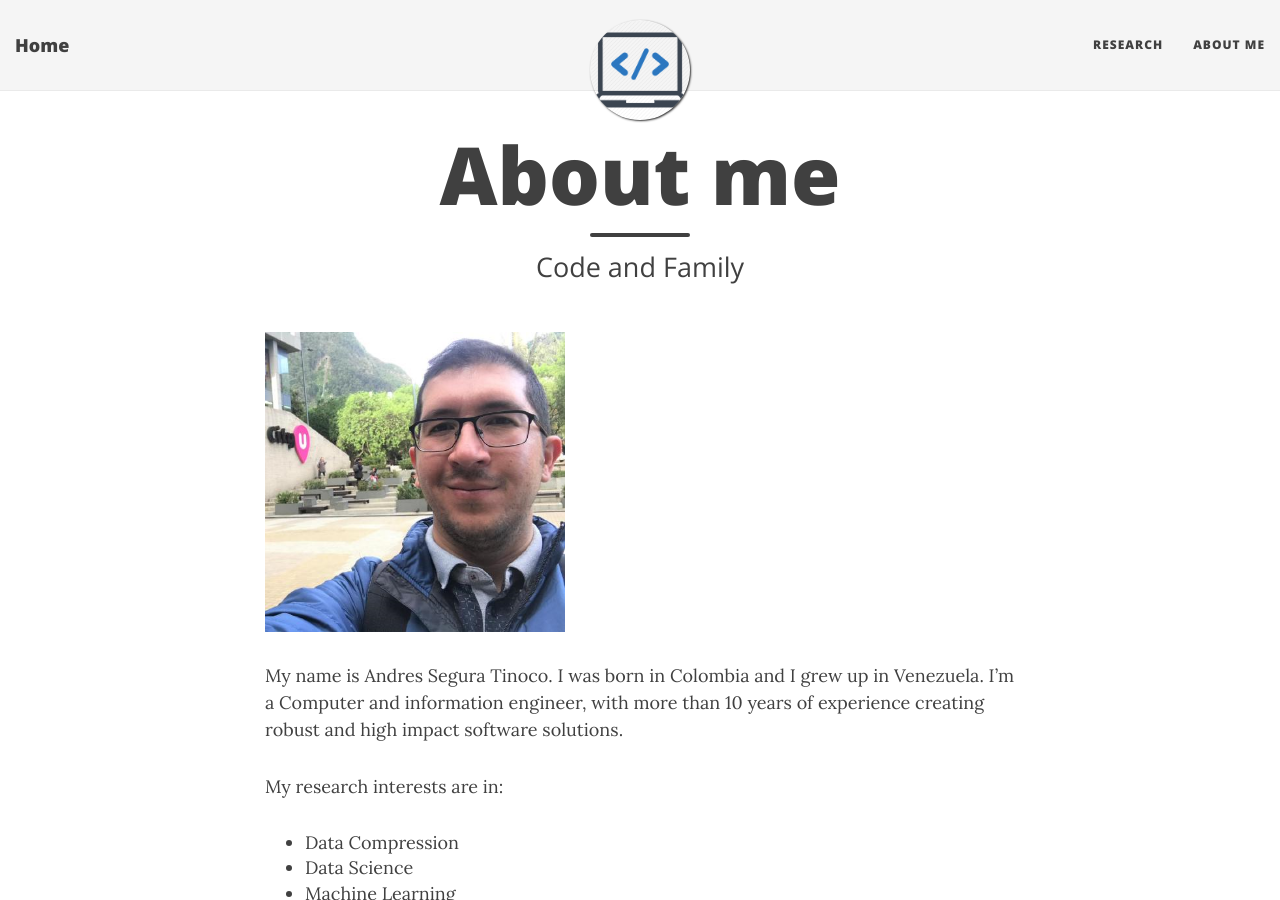
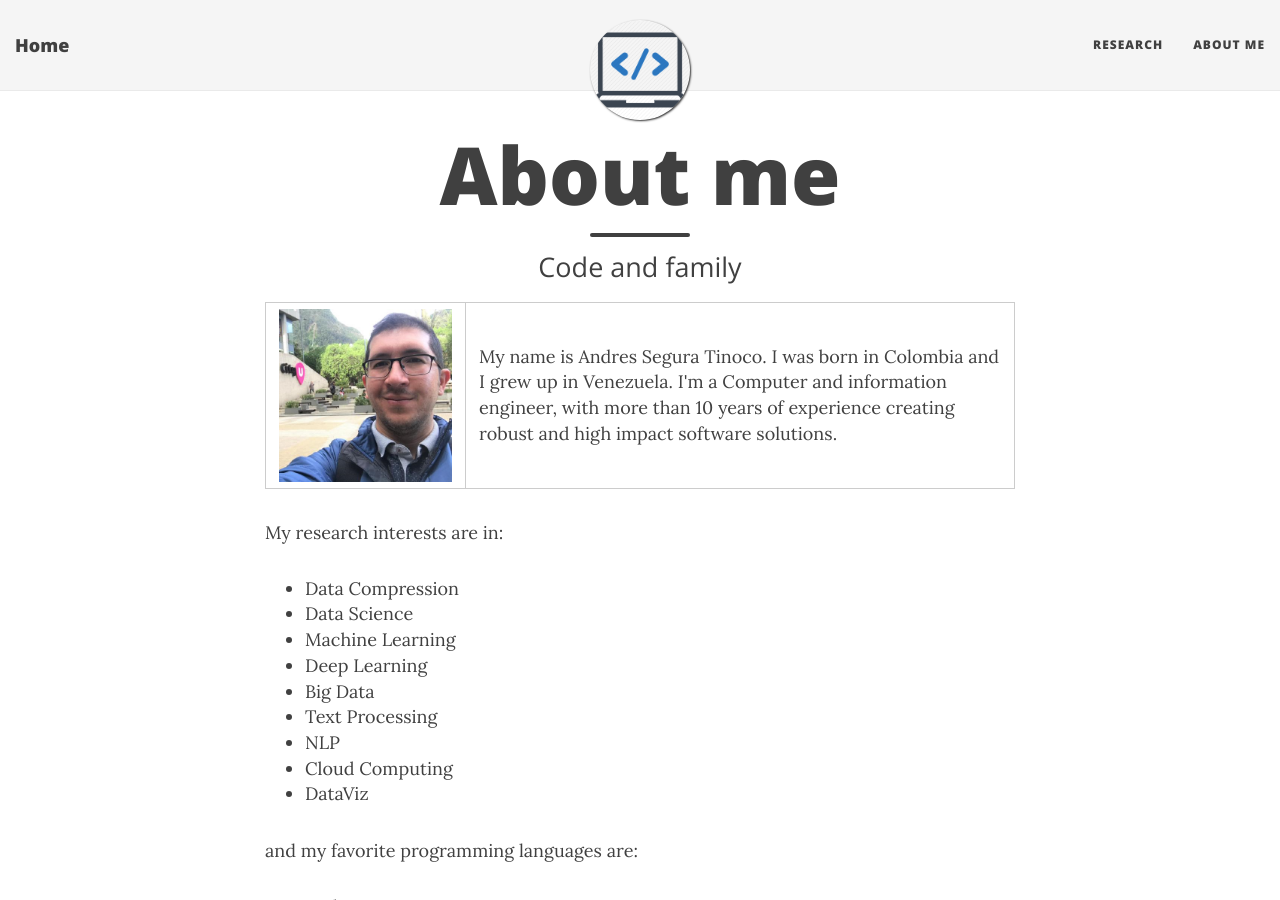
Before and after one commit to ansegura7/ansegura7.github.io, a Jekyll site: the page built from aboutme.md, in a window 1280 px wide and 900 px high. Built offline with Jekyll 4.4.1, drawn with Linux system fonts in a browser that asks for light colours; nearby versions of some CDN libraries.

Commit message:
Update About Me
Layout change.

```diff
--- a/aboutme.md
+++ b/aboutme.md
@@ -1,12 +1,15 @@
 ---
 layout: page
 title: About me
-subtitle: Code and Family
+subtitle: Code and family
 ---
 
-<img width="300" alt="Andres Segura Tinoco image" src="https://raw.githubusercontent.com/ansegura7/ansegura7.github.io/master/img/avatar-icon-ast.png">
-
-My name is Andres Segura Tinoco. I was born in Colombia and I grew up in Venezuela. I'm a Computer and information engineer, with more than 10 years of experience creating robust and high impact software solutions.
+<table>
+	<tr>
+		<td width="200"><img alt="Andres Segura Tinoco image" src="https://raw.githubusercontent.com/ansegura7/ansegura7.github.io/master/img/avatar-icon-ast.png"></td>
+		<td>My name is Andres Segura Tinoco. I was born in Colombia and I grew up in Venezuela. I'm a Computer and information engineer, with more than 10 years of experience creating robust and high impact software solutions.</td>
+	</tr>
+</table>
 
 My research interests are in:
 - Data Compression
```
